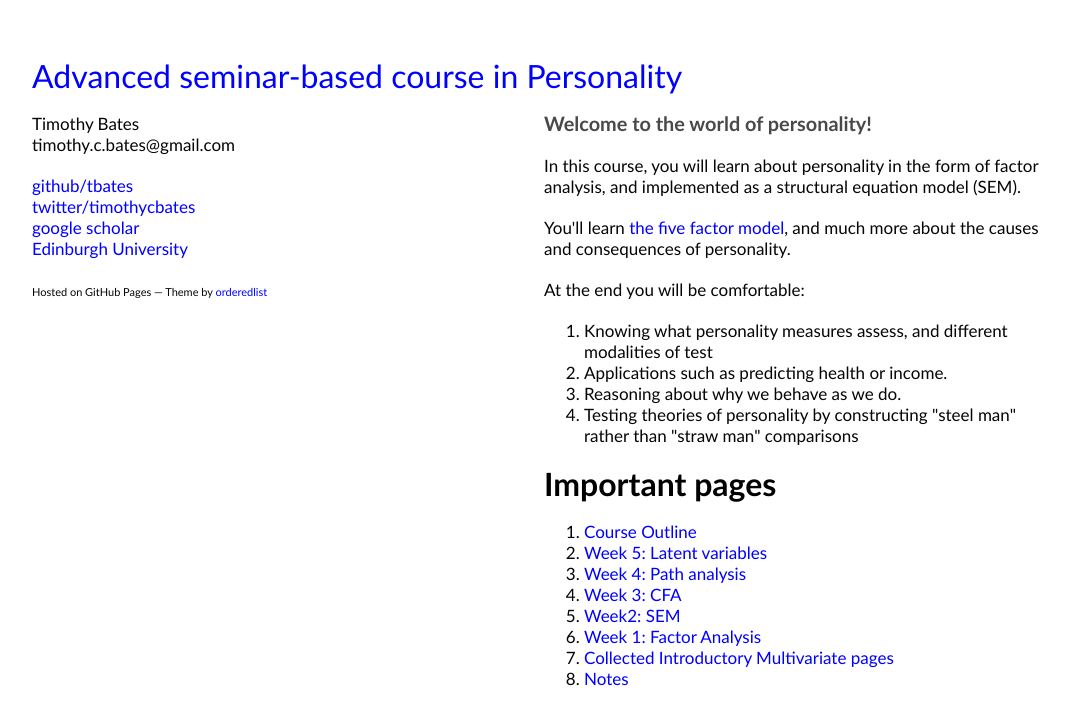
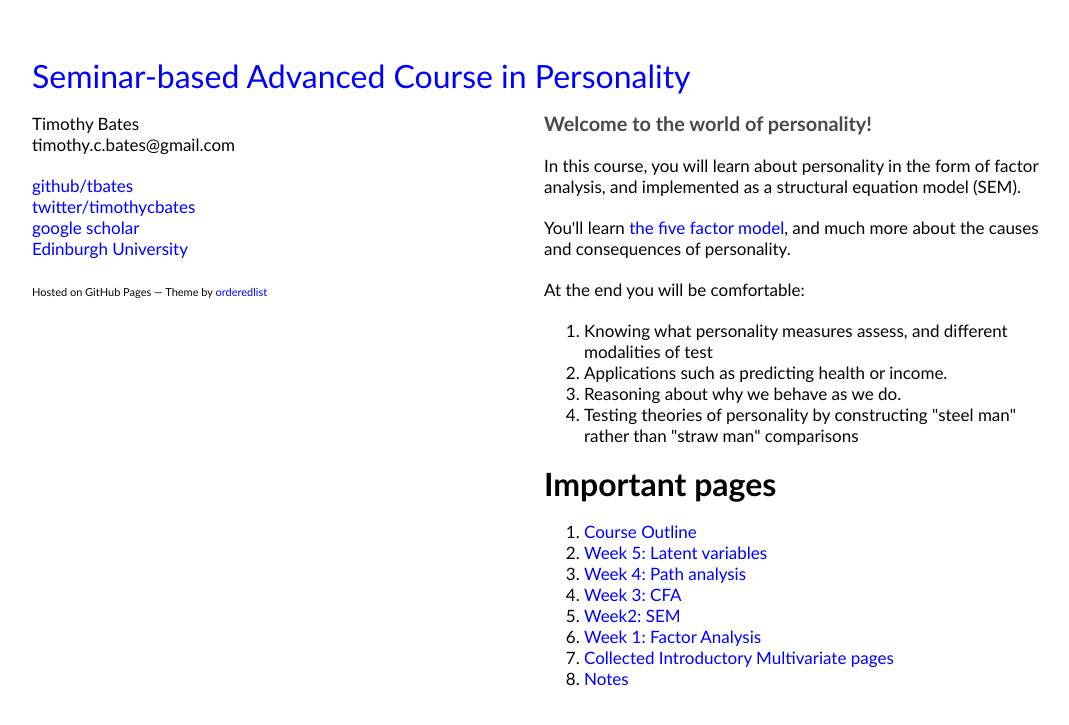
Before and after one commit to tbates/Seminar_in_Personality, a Jekyll site: the page built from index.html, in a window 1280 px wide. Shown: the top 725 px of the page, without its empty margins (26-1095 px from the left). Built offline with Jekyll 4.4.1, drawn with Linux system fonts in a browser that asks for light colours.

Commit message:
no message

```diff
--- a/_config.yml
+++ b/_config.yml
@@ -12,6 +12,6 @@ production_url: "https://tbates.github.io/Seminar_in_Personality"
 # Note - if you enable this, use jekyll --baseurl '/' to view locally
 
 # Name of your blog (this will show up at the top of your page and in the RSS feed)
-name: "Advanced seminar-based course in Personality"
+name: "Seminar-based Advanced Course in Personality"
 # Short description (goes below the title; it will also be used in the RSS feed)
 description: "Personality. Approaches, advances, and important ideas."
```
